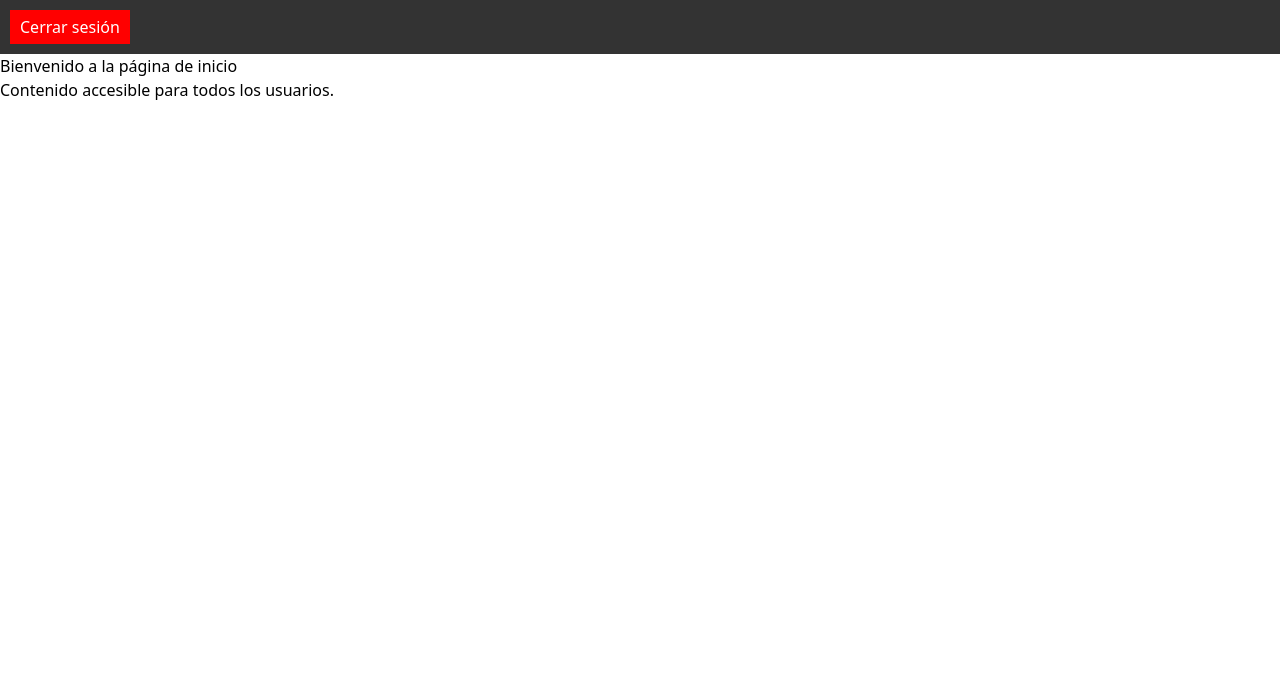
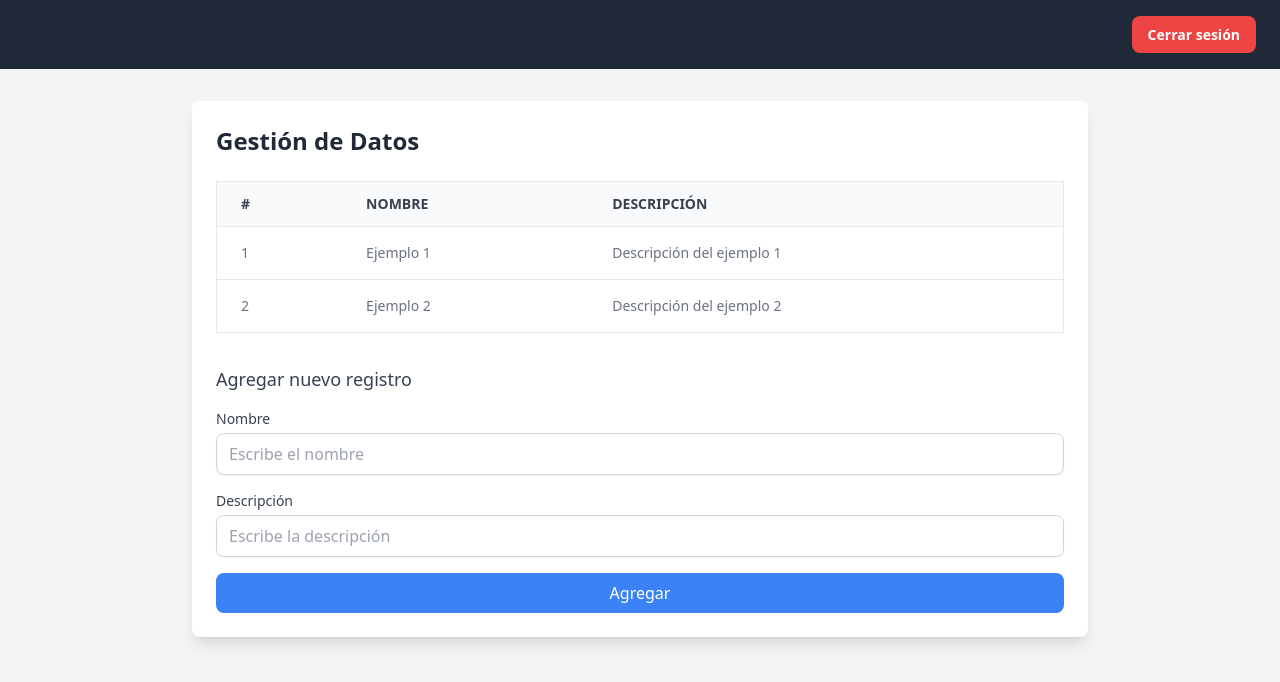
Before and after one commit to 00Andre00/HackathonFront, a Vue app: page /inicio in a window 1280 px wide. Shown: the top 682 px of the page. Built offline with nearby package versions, Linux system fonts and the light colour scheme; no server answers; sample sign-in values are in the browser's storage; the HTML template or start-up script is replaced by a standard one.

Commit message:
tablas para ambos roles

```diff
--- a/src/components/Dashboard.vue
+++ b/src/components/Dashboard.vue
@@ -1,10 +1,92 @@
 <template>
-    <div class="dashboard">
-      <h2>Bienvenido al Dashboard</h2>
-      <p>Contenido exclusivo para administradores.</p>
+  <div class="min-h-screen bg-gray-100 p-8">
+    <div class="max-w-4xl mx-auto bg-white shadow-lg rounded-lg p-6">
+      <!-- Título -->
+      <h2 class="text-2xl font-bold text-gray-800 mb-6">Gestión de Datos</h2>
+
+      <!-- Tabla -->
+      <div class="overflow-x-auto">
+        <table class="w-full text-sm text-left text-gray-500 border border-gray-200 rounded-lg">
+          <thead class="bg-gray-50 text-gray-700 uppercase text-sm">
+            <tr>
+              <th scope="col" class="px-6 py-3 border-b">#</th>
+              <th scope="col" class="px-6 py-3 border-b">Nombre</th>
+              <th scope="col" class="px-6 py-3 border-b">Descripción</th>
+            </tr>
+          </thead>
+          <tbody>
+            <tr v-for="(item, index) in items" :key="index" class="bg-white hover:bg-gray-50">
+              <td class="px-6 py-4 border-b">{{ index + 1 }}</td>
+              <td class="px-6 py-4 border-b">{{ item.nombre }}</td>
+              <td class="px-6 py-4 border-b">{{ item.descripcion }}</td>
+            </tr>
+          </tbody>
+        </table>
+      </div>
+
+      <!-- Formulario para agregar datos -->
+      <div class="mt-8">
+        <h3 class="text-lg font-medium text-gray-700 mb-4">Agregar nuevo registro</h3>
+        <form @submit.prevent="addItem" class="grid grid-cols-1 gap-4">
+          <div>
+            <label for="nombre" class="block text-sm font-medium text-gray-700">Nombre</label>
+            <input
+              type="text"
+              id="nombre"
+              v-model="newItem.nombre"
+              placeholder="Escribe el nombre"
+              class="mt-1 block w-full px-3 py-2 border border-gray-300 rounded-lg shadow-sm focus:ring-blue-500 focus:border-blue-500"
+              required
+            />
+          </div>
+          <div>
+            <label for="descripcion" class="block text-sm font-medium text-gray-700">Descripción</label>
+            <input
+              type="text"
+              id="descripcion"
+              v-model="newItem.descripcion"
+              placeholder="Escribe la descripción"
+              class="mt-1 block w-full px-3 py-2 border border-gray-300 rounded-lg shadow-sm focus:ring-blue-500 focus:border-blue-500"
+              required
+            />
+          </div>
+          <button
+            type="submit"
+            class="bg-blue-500 text-white font-medium px-4 py-2 rounded-lg hover:bg-blue-600 focus:ring-4 focus:ring-blue-300"
+          >
+            Agregar
+          </button>
+        </form>
+      </div>
     </div>
-  </template>
+  </div>
+</template>
 
-  <script setup lang="ts">
-  // Solo los administradores pueden acceder a esta página
-  </script>
+<script setup lang="ts">
+import { ref } from 'vue'
+
+// Lista de elementos iniciales
+const items = ref([
+  { nombre: 'Ejemplo 1', descripcion: 'Descripción del ejemplo 1' },
+  { nombre: 'Ejemplo 2', descripcion: 'Descripción del ejemplo 2' },
+])
+
+// Datos para un nuevo registro
+const newItem = ref({
+  nombre: '',
+  descripcion: '',
+})
+
+// Función para agregar un nuevo registro a la lista
+const addItem = () => {
+  if (newItem.value.nombre && newItem.value.descripcion) {
+    items.value.push({ ...newItem.value })
+    newItem.value.nombre = ''
+    newItem.value.descripcion = ''
+  }
+}
+</script>
+
+<style scoped>
+/* Estilo adicional si es necesario */
+</style>
--- a/src/components/Navbar.vue
+++ b/src/components/Navbar.vue
@@ -1,21 +1,37 @@
 <template>
-  <nav>
-    <ul>
+  <nav class="bg-gray-800 text-white px-6 py-4 shadow-lg">
+    <div class="container mx-auto flex items-center justify-between">
+      <!-- Menú de navegación -->
+      <ul class="flex items-center space-x-6">
         <!-- Mostrar "Inicio" para todos los usuarios -->
         <li v-if="rol === 'usuario'">
-        <router-link to="/inicio">Inicio</router-link>
+          <router-link
+            to="/inicio"
+            class="hover:text-blue-400 font-medium text-lg"
+          >
+            Inicio
+          </router-link>
         </li>
 
         <!-- Mostrar "Dashboard" solo para administradores -->
         <li v-if="rol === 'administrador'">
-        <router-link to="/dashboard">Dashboard</router-link>
-      </li>
-
-      <!-- Cerrar sesión -->
-      <li>
-        <button @click="logout">Cerrar sesión</button>
+          <router-link
+            to="/dashboard"
+            class="hover:text-blue-400 font-medium text-lg"
+          >
+            Dashboard
+          </router-link>
         </li>
       </ul>
+
+      <!-- Botón de cerrar sesión -->
+      <button
+        @click="logout"
+        class="bg-red-500 hover:bg-red-600 text-white px-4 py-2 rounded-lg"
+      >
+        Cerrar sesión
+      </button>
+    </div>
   </nav>
 </template>
 
@@ -38,30 +54,15 @@ const logout = () => {
 </script>
 
 <style scoped>
+/* Mejoras de diseño */
 nav {
-  background-color: #333;
+  background-color: #1f2937; /* Gris oscuro */
   color: white;
-  padding: 10px;
-}
-
-ul {
-  display: flex;
-  gap: 10px;
-}
-
-li {
-  list-style-type: none;
-}
-
-a {
-  color: white;
-  text-decoration: none;
 }
 
 button {
-  background-color: red;
-  color: white;
+  font-size: 14px;
+  font-weight: bold;
   border: none;
-  padding: 5px 10px;
 }
 </style>
--- a/src/views/Inicio.vue
+++ b/src/views/Inicio.vue
@@ -1,10 +1,92 @@
 <template>
-  <div class="inicio">
-    <h2>Bienvenido a la página de inicio</h2>
-    <p>Contenido accesible para todos los usuarios.</p>
+  <div class="min-h-screen bg-gray-100 p-8">
+    <div class="max-w-4xl mx-auto bg-white shadow-lg rounded-lg p-6">
+      <!-- Título -->
+      <h2 class="text-2xl font-bold text-gray-800 mb-6">Gestión de Datos</h2>
+
+      <!-- Tabla -->
+      <div class="overflow-x-auto">
+        <table class="w-full text-sm text-left text-gray-500 border border-gray-200 rounded-lg">
+          <thead class="bg-gray-50 text-gray-700 uppercase text-sm">
+            <tr>
+              <th scope="col" class="px-6 py-3 border-b">#</th>
+              <th scope="col" class="px-6 py-3 border-b">Nombre</th>
+              <th scope="col" class="px-6 py-3 border-b">Descripción</th>
+            </tr>
+          </thead>
+          <tbody>
+            <tr v-for="(item, index) in items" :key="index" class="bg-white hover:bg-gray-50">
+              <td class="px-6 py-4 border-b">{{ index + 1 }}</td>
+              <td class="px-6 py-4 border-b">{{ item.nombre }}</td>
+              <td class="px-6 py-4 border-b">{{ item.descripcion }}</td>
+            </tr>
+          </tbody>
+        </table>
+      </div>
+
+      <!-- Formulario para agregar datos -->
+      <div class="mt-8">
+        <h3 class="text-lg font-medium text-gray-700 mb-4">Agregar nuevo registro</h3>
+        <form @submit.prevent="addItem" class="grid grid-cols-1 gap-4">
+          <div>
+            <label for="nombre" class="block text-sm font-medium text-gray-700">Nombre</label>
+            <input
+              type="text"
+              id="nombre"
+              v-model="newItem.nombre"
+              placeholder="Escribe el nombre"
+              class="mt-1 block w-full px-3 py-2 border border-gray-300 rounded-lg shadow-sm focus:ring-blue-500 focus:border-blue-500"
+              required
+            />
+          </div>
+          <div>
+            <label for="descripcion" class="block text-sm font-medium text-gray-700">Descripción</label>
+            <input
+              type="text"
+              id="descripcion"
+              v-model="newItem.descripcion"
+              placeholder="Escribe la descripción"
+              class="mt-1 block w-full px-3 py-2 border border-gray-300 rounded-lg shadow-sm focus:ring-blue-500 focus:border-blue-500"
+              required
+            />
+          </div>
+          <button
+            type="submit"
+            class="bg-blue-500 text-white font-medium px-4 py-2 rounded-lg hover:bg-blue-600 focus:ring-4 focus:ring-blue-300"
+          >
+            Agregar
+          </button>
+        </form>
+      </div>
+    </div>
   </div>
 </template>
 
 <script setup lang="ts">
-// Sin lógica adicional, es solo una página de bienvenida para los usuarios
+import { ref } from 'vue'
+
+// Lista de elementos iniciales
+const items = ref([
+  { nombre: 'Ejemplo 1', descripcion: 'Descripción del ejemplo 1' },
+  { nombre: 'Ejemplo 2', descripcion: 'Descripción del ejemplo 2' },
+])
+
+// Datos para un nuevo registro
+const newItem = ref({
+  nombre: '',
+  descripcion: '',
+})
+
+// Función para agregar un nuevo registro a la lista
+const addItem = () => {
+  if (newItem.value.nombre && newItem.value.descripcion) {
+    items.value.push({ ...newItem.value })
+    newItem.value.nombre = ''
+    newItem.value.descripcion = ''
+  }
+}
 </script>
+
+<style scoped>
+/* Estilo adicional si es necesario */
+</style>
```
Lines whose indentation alone changed are shown as unchanged.
